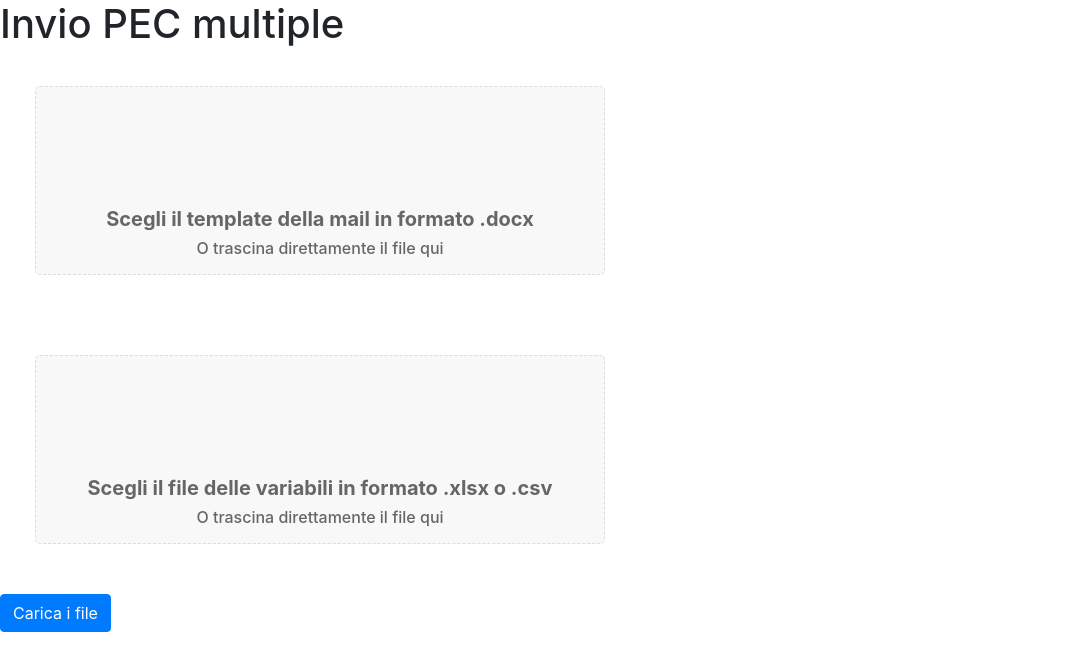
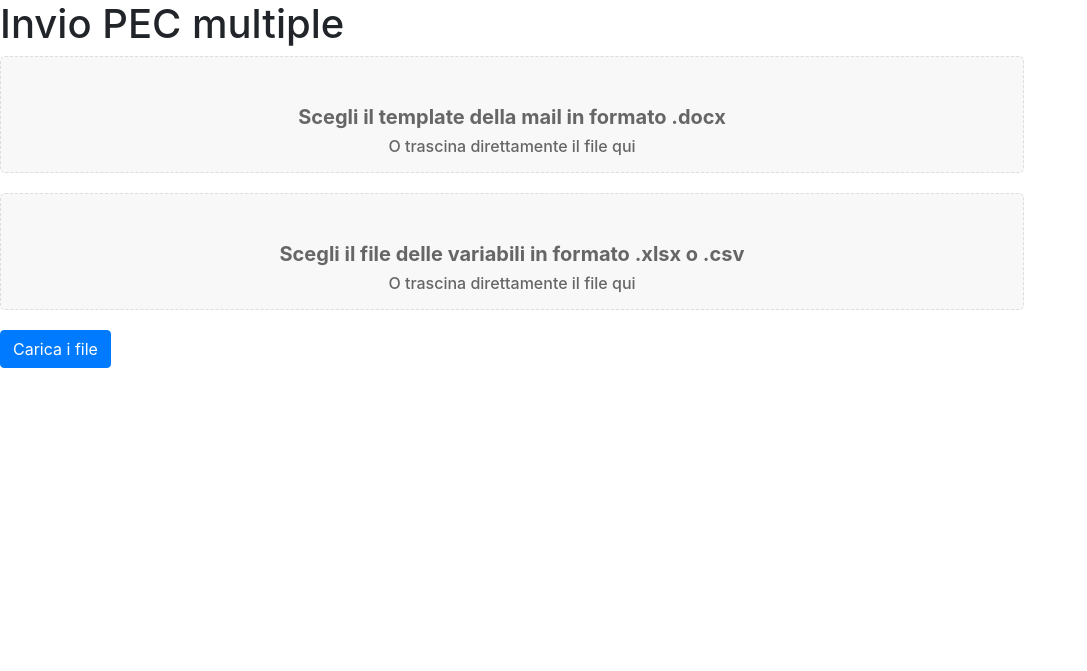
Before and after one commit to synapta/batch-mailer, a FastAPI app: page / in a window 1280 px wide. Shown: the top 671 px of the page, without its empty margins (0-1087 px from the left). Run offline with FastAPI, Linux system fonts and the light colour scheme; some libraries are stand-ins or nearby versions; some web fonts are replaced.

Commit message:
Clean css

```diff
--- a/static/css/style.css
+++ b/static/css/style.css
@@ -1,24 +1,10 @@
-body {
-    background: #eee;
-    margin: 5%
-}
 
-form {
-    width: 50%;
-}
-
-.button {
-    margin-left: auto;
-    margin-right: 0;
-}
-
-.item .item-content {
-    padding: 30px 35px
-}
-
+/*
+* Basic form
+*/
 .upload {
-    width: 100%;
-    height: 30%;
+    width: 80%;
+    height: 40%;
     border: 1px dashed #ddd;
     border-radius: 5px;
     margin-bottom: 20px;
@@ -27,29 +13,6 @@ form {
     background: #f8f8f9;
     color: #666;
     overflow: hidden
-}
-
-.item-wrapper form img {
-    margin-bottom: 20px;
-    width: auto;
-    height: auto;
-    max-height: 400px;
-    width: auto;
-    border-radius: 5px;
-    overflow: hidden
-}
-
-.upload img {
-    height: 100% !important;
-    width: auto !important;
-    border-radius: 0px;
-    margin: 0 auto
-}
-
-/*CHECK IF SHOULD BE REMOVED*/
-.upload i {
-    font-size: 6em;
-    color: #ccc
 }
 
 .upload input {
@@ -62,11 +25,3 @@ form {
     top: 0;
     left: 0
 }
-
-.item-wrapper input {
-    height: 43px;
-    line-height: 43px;
-    border: 1px solid #ddd;
-    border-radius: 4px;
-    margin-bottom: 20px
-}
```
